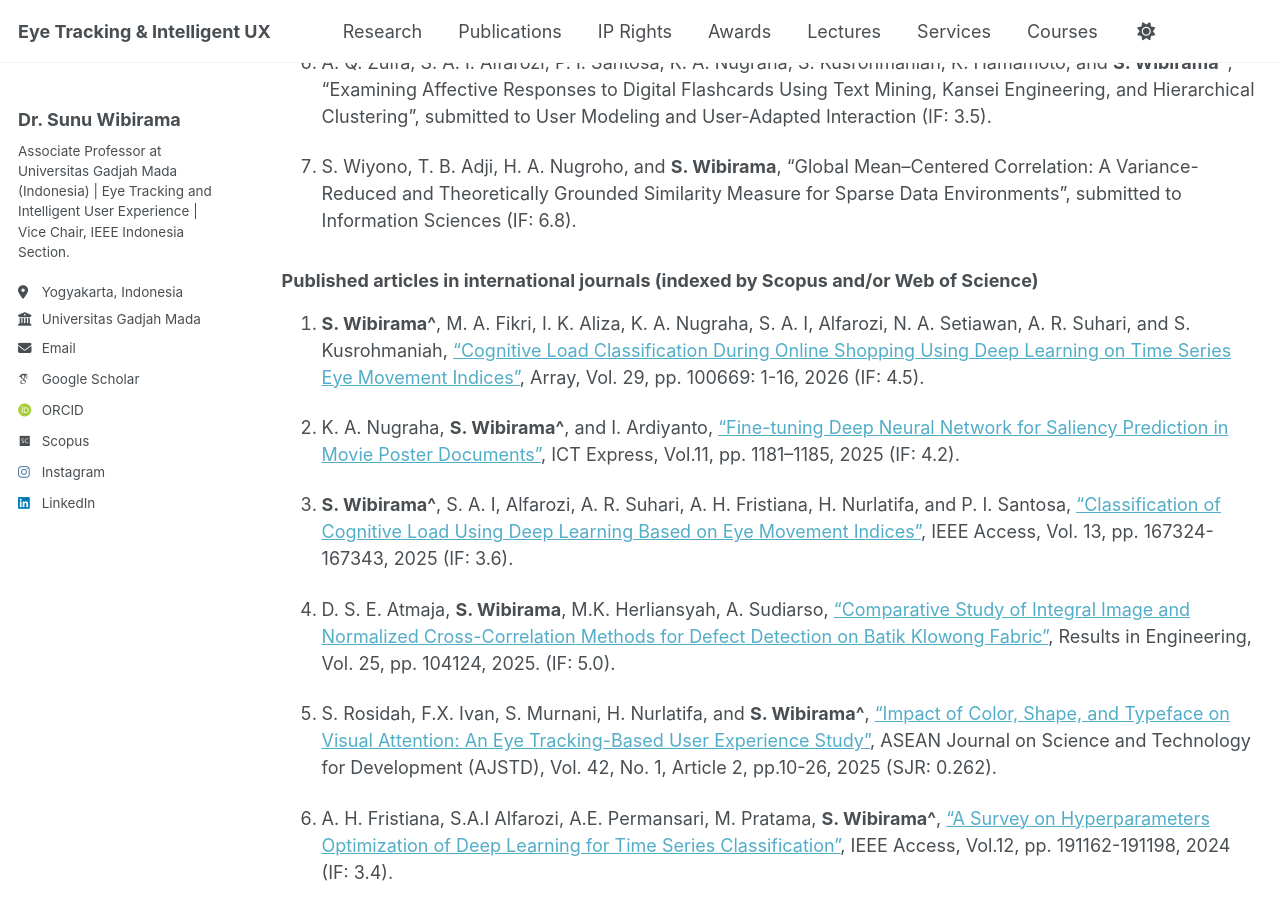
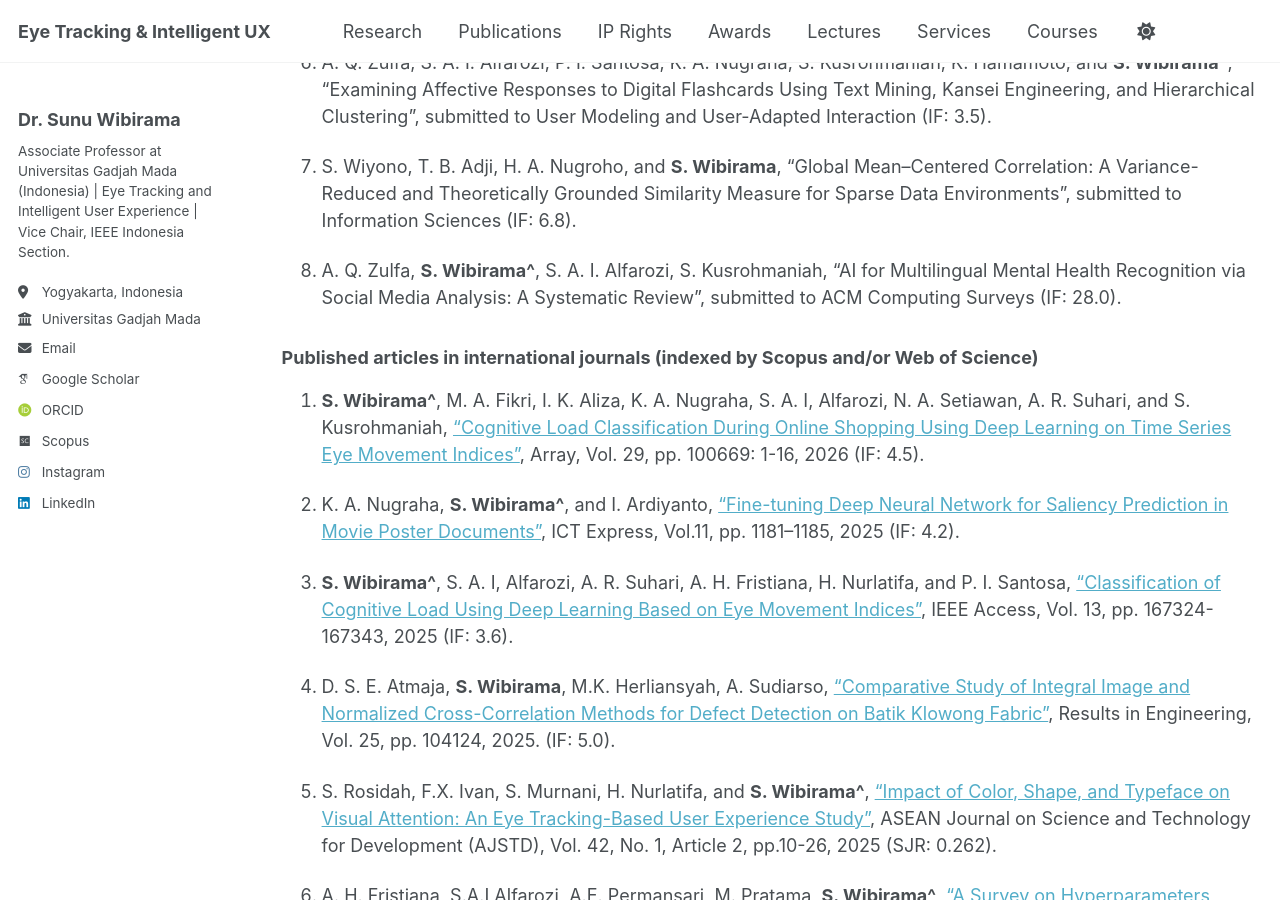
Before and after one commit to wibirama/wibirama.github.io, a Jekyll site: the page built from _pages/allpublications.md, in a window 1280 px wide and 900 px high, scrolled down 925 px. Built offline with Jekyll 4.4.1, drawn with Linux system fonts in a browser that asks for light colours; emoji names are drawn with the system emoji font; some web fonts are replaced; a script that is not in the unit is left out.

Commit message:
Update allpublications.md

```diff
--- a/_pages/allpublications.md
+++ b/_pages/allpublications.md
@@ -34,6 +34,8 @@ Journal articles
 6. A. Q. Zulfa, S. A. I. Alfarozi, P. I. Santosa, K. A. Nugraha, S. Kusrohmaniah, K. Hamamoto, and **S. Wibirama^**, "Examining Affective Responses to Digital Flashcards Using Text Mining, Kansei Engineering, and Hierarchical Clustering", submitted to User Modeling and User-Adapted Interaction (IF: 3.5).
 
 7. S. Wiyono, T. B. Adji, H. A. Nugroho, and **S. Wibirama**, "Global Mean–Centered Correlation: A Variance-Reduced and Theoretically Grounded Similarity Measure for Sparse Data Environments", submitted to Information Sciences (IF: 6.8).
+
+8. A. Q. Zulfa, **S. Wibirama^**, S. A. I. Alfarozi, S. Kusrohmaniah, "AI for Multilingual Mental Health Recognition via Social Media Analysis: A Systematic Review", submitted to ACM Computing Surveys (IF: 28.0).
 
 
 ### Published articles in international journals (indexed by Scopus and/or Web of Science)
```
